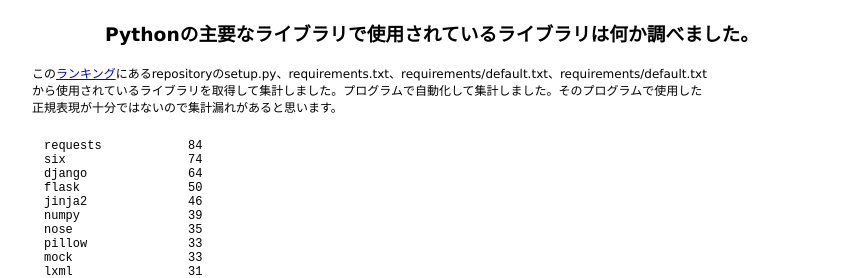
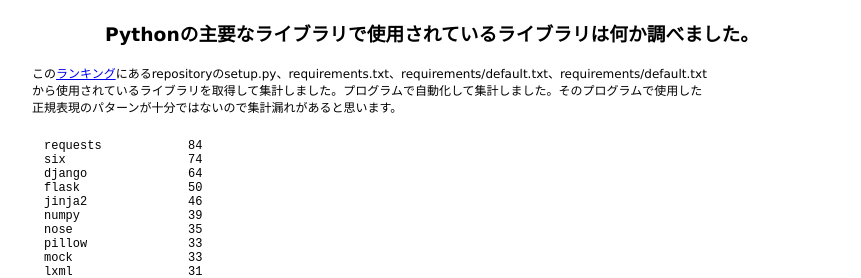
Before and after one commit to 38elements/38elements.github.com, a Jekyll site: the page built from _posts/2015-02-27-library-used-in-major-library-of-python.md, in a window 1280 px wide. Shown: the top 278 px of the page, without its empty margins (208-1069 px from the left). Built offline with Jekyll 4.4.1, drawn with Linux system fonts in a browser that asks for light colours; Markdown is read by kramdown in place of the engine named in the settings.

Commit message:
Update 2015-02-27-library-used-in-major-library-of-python.md

```diff
--- a/_posts/2015-02-27-library-used-in-major-library-of-python.md
+++ b/_posts/2015-02-27-library-used-in-major-library-of-python.md
@@ -4,7 +4,7 @@ title: Pythonの主要なライブラリで使用されているライブラリ
 ---
 この[ランキング](/2015/02/11/python-repository-github-star-ranking.html)にあるrepositoryのsetup.py、requirements.txt、requirements/default.txt、requirements/default.txt
 から使用されているライブラリを取得して集計しました。プログラムで自動化して集計しました。そのプログラムで使用した
-正規表現が十分ではないので集計漏れがあると思います。
+正規表現のパターンが十分ではないので集計漏れがあると思います。
 <pre style="background-color: white;border: none;">
 requests            84
 six                 74
```
